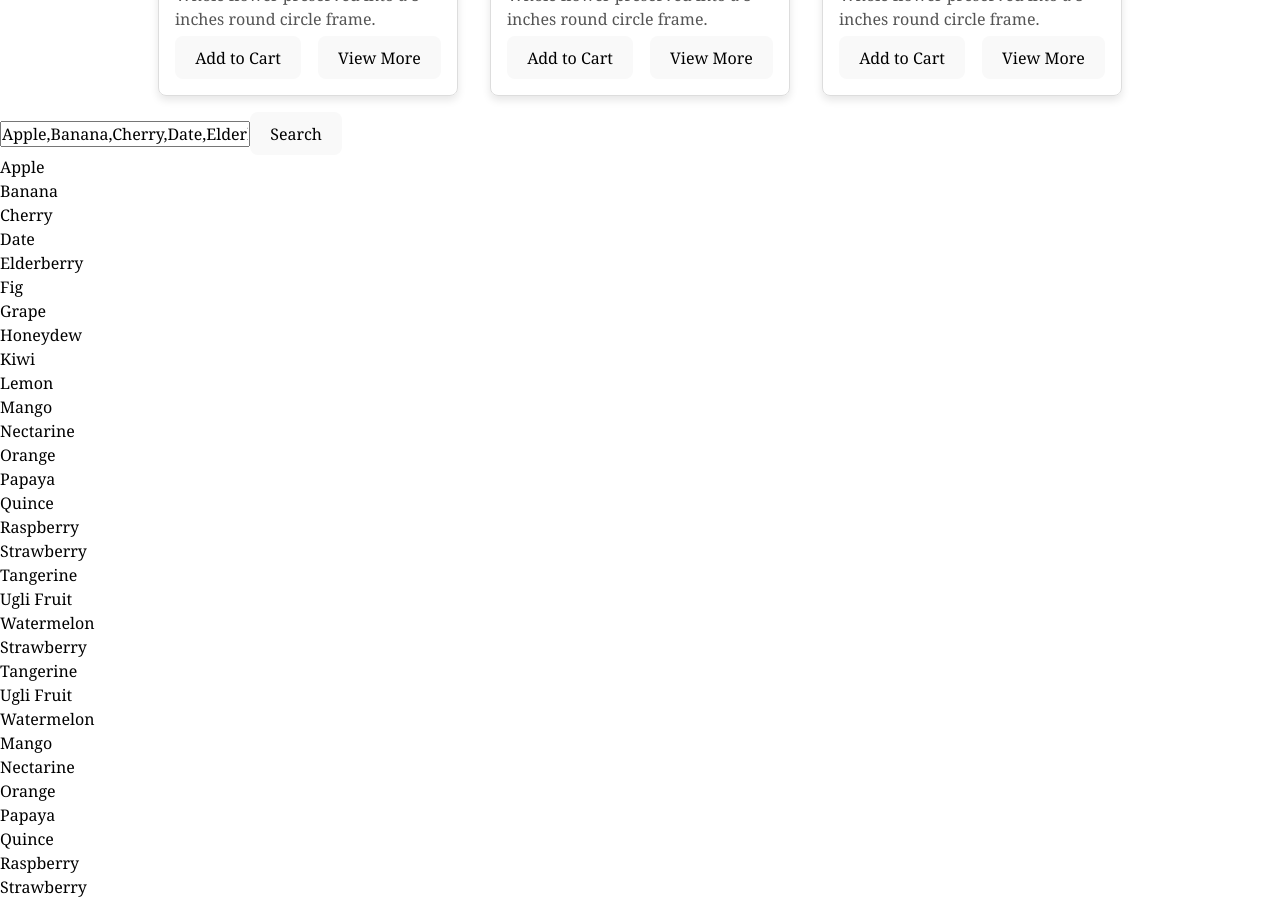
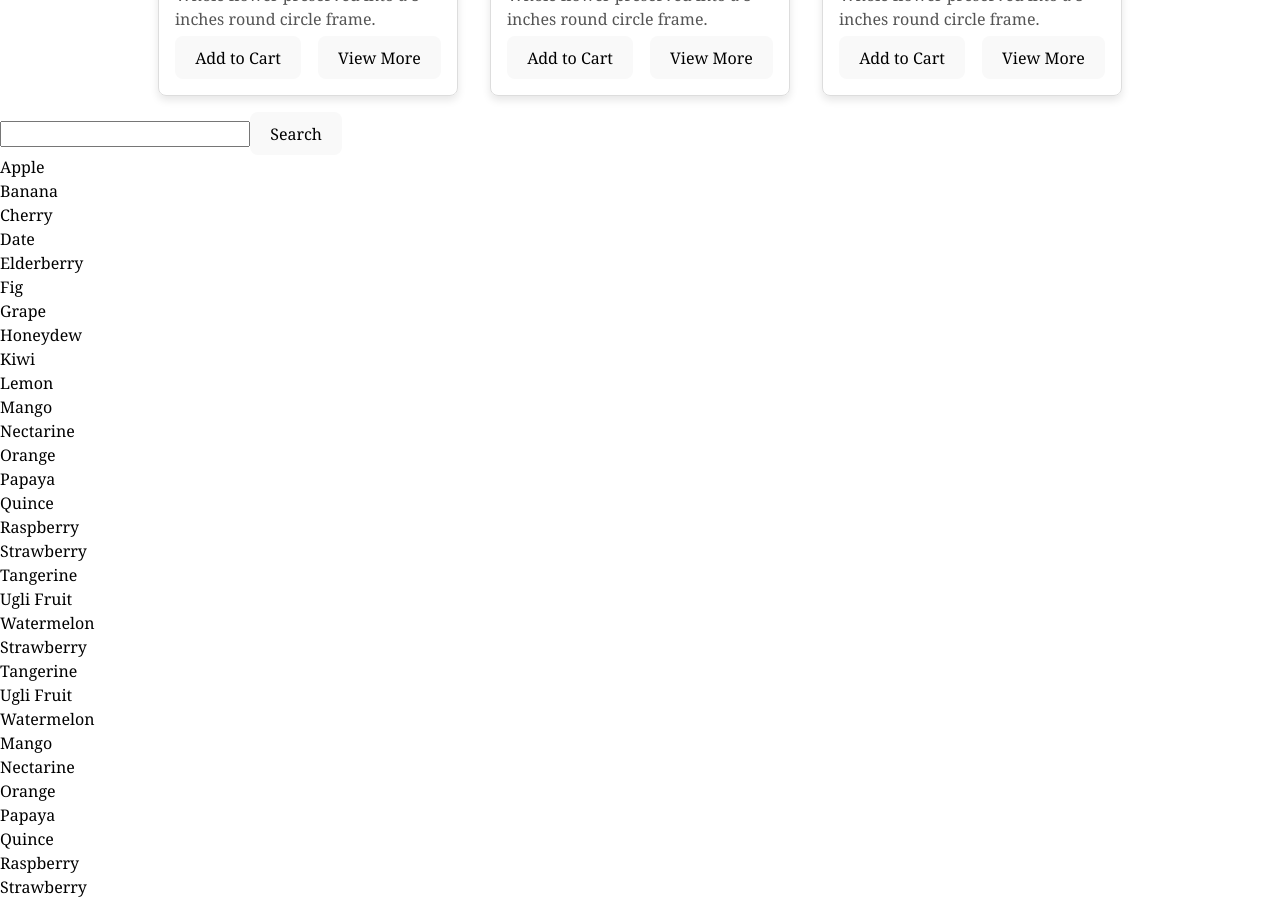
Before and after one commit to Chitresh8/Dreaming_Crafts, a React (Vite) app: page / in a window 1280 px wide. Shown: the part 7200-8102 px from the top of the page. Built offline with nearby package versions, Linux system fonts and the light colour scheme.

Commit message:
feat(dreaming crafts application):practice

```diff
--- a/src/App.jsx
+++ b/src/App.jsx
@@ -1,9 +1,4 @@
 import "./App.css";
-import { AboutUs } from "./components/pages/About us/AboutUs";
-import { Contact } from "./components/pages/Contact/Contact";
-import { Catalogue } from "./components/Catalogue/Catalogue";
-import { Home } from "./components/pages/Home/Home";
-import { BrowserRouter, Route, Routes } from "react-router-dom";
 import { Header } from "./components/Header/Header";
 import { useState } from "react";
 import { Body } from "./components/Body/Body";
@@ -11,21 +6,22 @@ import {data} from '../data.js';
 
 function App() {
   const [dayNightMode, setDayNightMode] = useState(false);
-  const [datas, setDatas]=useState(data);
+  const [datas/*, setDatas*/]=useState(data);
+  const [inputsDt,setInputsDt]=useState('');
 
   const darkModeHandler = () => {
     setDayNightMode(!dayNightMode);
   };
 
   const inputChangeHandler2=(event)=>{
-    setDatas(event.target.value);
+    setInputsDt(event.target.value);
   };
-  const searchClickHandler=()=>{
-   const filters=datas.filter((el)=>{
-    return el.toLowerCase().includes(datas);
-   })
-   setDatas(filters);
-  };
+  // const searchClickHandler=()=>{
+  //  const filters=datas.filter((el)=>{
+  //   return el.toLowerCase().includes(inputsDt);
+  //  })
+  //  setDatas(filters);
+  // };
 
   const backgroundColor = {
     backgroundColor: dayNightMode ? "black" : "white",
@@ -65,29 +61,11 @@ function App() {
           </div>
         )}
         <Body />
-        <BrowserRouter>
-          <Routes>
-            <Route
-              element={<AboutUs />}
-              path="/about-us"
-            />
-            <Route
-              element={<Contact />}
-              path="/contact"
-            />
-            <Route
-              element={<Catalogue />}
-              path="/catalogue"
-            />
-            <Route
-              element={<Home />}
-              path="/home"
-            />
-          </Routes>
-        </BrowserRouter>
-        <input type='text' name='name' value={datas} onChange={inputChangeHandler2} />
-        <button onClick={searchClickHandler}>Search</button>
-        {datas.map((el)=>{
+        <input type='text' name='name' value={inputsDt} onChange={inputChangeHandler2} />
+        <button>Search</button>
+        {datas.filter((el)=>{
+          return inputsDt.toLowerCase()===''?el:el.toLowerCase().includes(inputsDt);
+        }).map((el)=>{
           return <div key={el.id}>
             {el}
           </div>
--- a/src/main.jsx
+++ b/src/main.jsx
@@ -2,9 +2,12 @@ import React from "react";
 import ReactDOM from "react-dom/client";
 import App from "./App.jsx";
 import "./index.css";
+import { BrowserRouter } from "react-router-dom";
 
 ReactDOM.createRoot(document.getElementById("root")).render(
   <React.StrictMode>
+    <BrowserRouter>
     <App />
+    </BrowserRouter>
   </React.StrictMode>
 );
```
Also changed, not shown: src/Router.js (added, +29 -0 lines), src/components/NavBar.jsx (+14 -14 lines).
